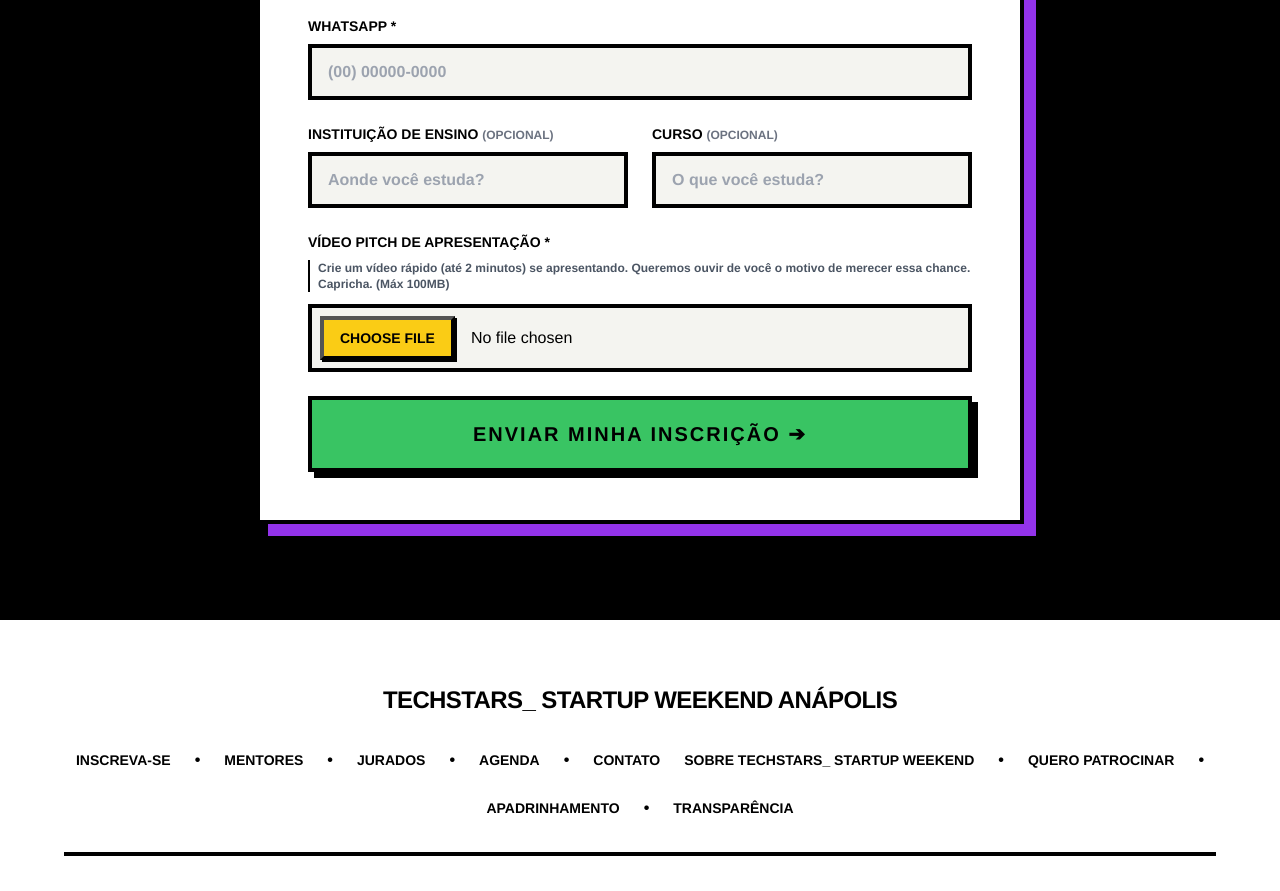
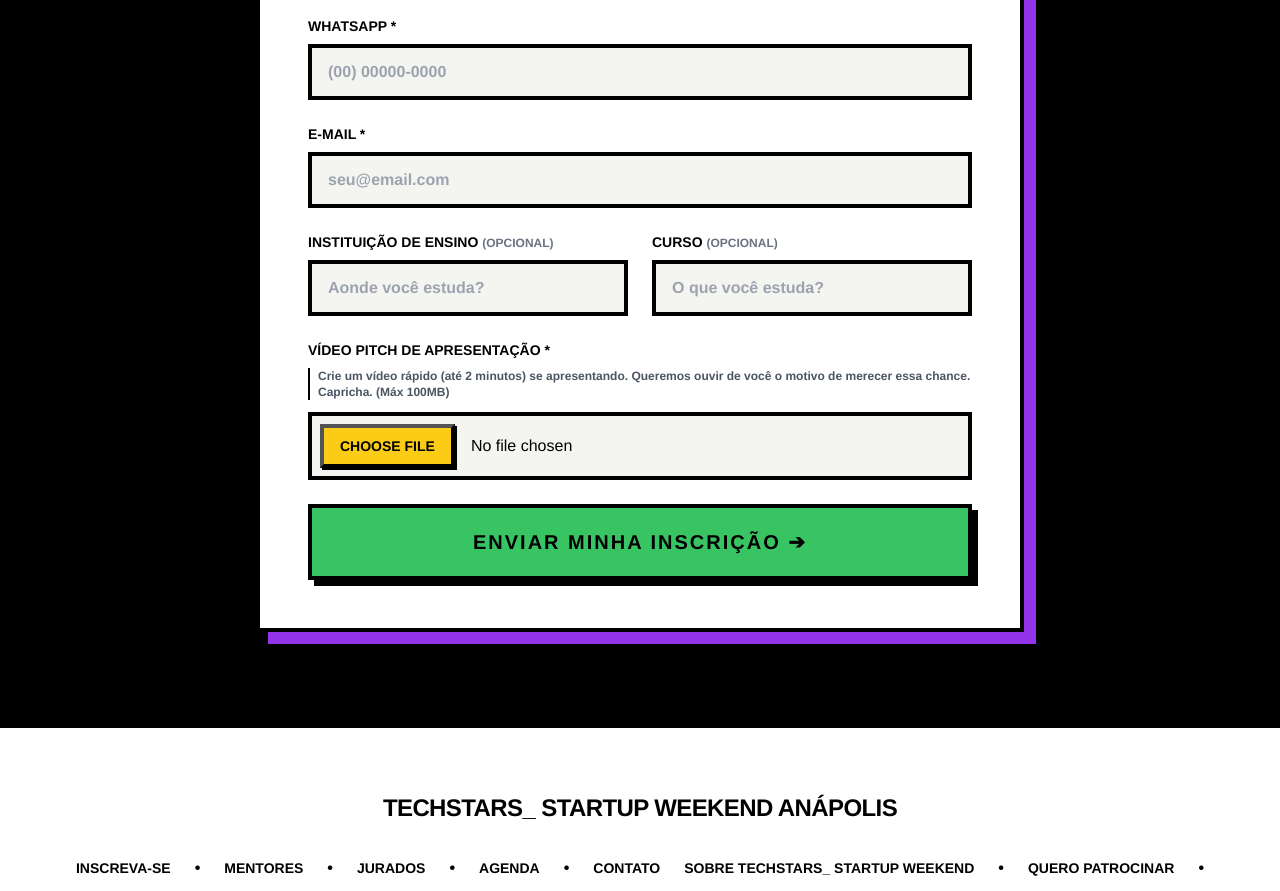
Before and after one commit to Reactivando-Community/eventando-landing, a Next.js app: page /startup-weekend/apadrinhamento in a window 1280 px wide. Shown: the part 1980-2871 px from the top of the page. Built offline with nearby package versions, Linux system fonts and the light colour scheme; no server answers.

Commit message:
feat: add required email field to apadrinhamento form

```diff
--- a/src/components/startup-weekend/ApadrinhamentoForm.js
+++ b/src/components/startup-weekend/ApadrinhamentoForm.js
@@ -13,6 +13,7 @@
   const [cpf, setCpf] = useState("");
   const [dateOfBirth, setDateOfBirth] = useState("");
   const [whatsapp, setWhatsapp] = useState("");
+  const [email, setEmail] = useState("");
   const [college, setCollege] = useState("");
   const [collegeCourse, setCollegeCourse] = useState("");
   const [videoFile, setVideoFile] = useState(null);
@@ -67,6 +68,12 @@
       return false;
     }
 
+    const emailRegex = /^[^\s@]+@[^\s@]+\.[^\s@]+$/;
+    if (!email || !emailRegex.test(email.trim())) {
+      setError("Precisamos de um e-mail válido.");
+      return false;
+    }
+
     if (!videoFile) {
       setError("Sem vídeo não dá pra avaliar sua aplicação!");
       return false;
@@ -103,6 +110,7 @@
         cpf: cpf.replace(/\D/g, ""),
         date_of_birth: dateOfBirth,
         whatsapp: whatsapp.replace(/\D/g, ""),
+        email: email.trim(),
         college: college.trim() || null,
         college_course: collegeCourse.trim() || null,
         video: uploadedFile.id,
@@ -215,6 +223,19 @@
           />
         </div>
 
+        <div>
+          <label className="block text-black font-black uppercase text-sm mb-2">
+            E-MAIL *
+          </label>
+          <input
+            type="email"
+            value={email}
+            onChange={(e) => setEmail(e.target.value)}
+            placeholder="seu@email.com"
+            className="w-full bg-[#f4f4f0] border-4 border-black text-black px-4 py-3 font-bold placeholder:text-gray-400 focus:outline-none focus:bg-white focus:shadow-[4px_4px_0_#000] focus:-translate-y-1 transition-all"
+          />
+        </div>
+
         <div className="grid grid-cols-1 md:grid-cols-2 gap-6">
           <div>
             <label className="block text-black font-black uppercase text-sm mb-2">
```
